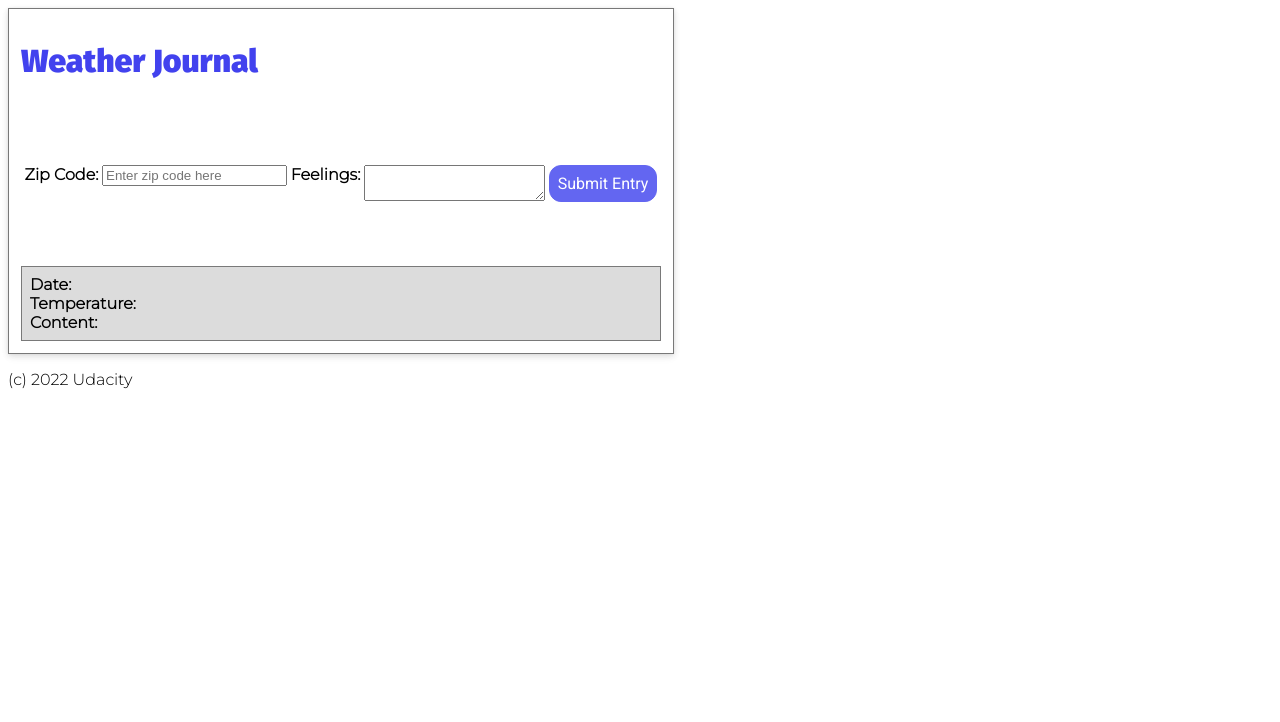
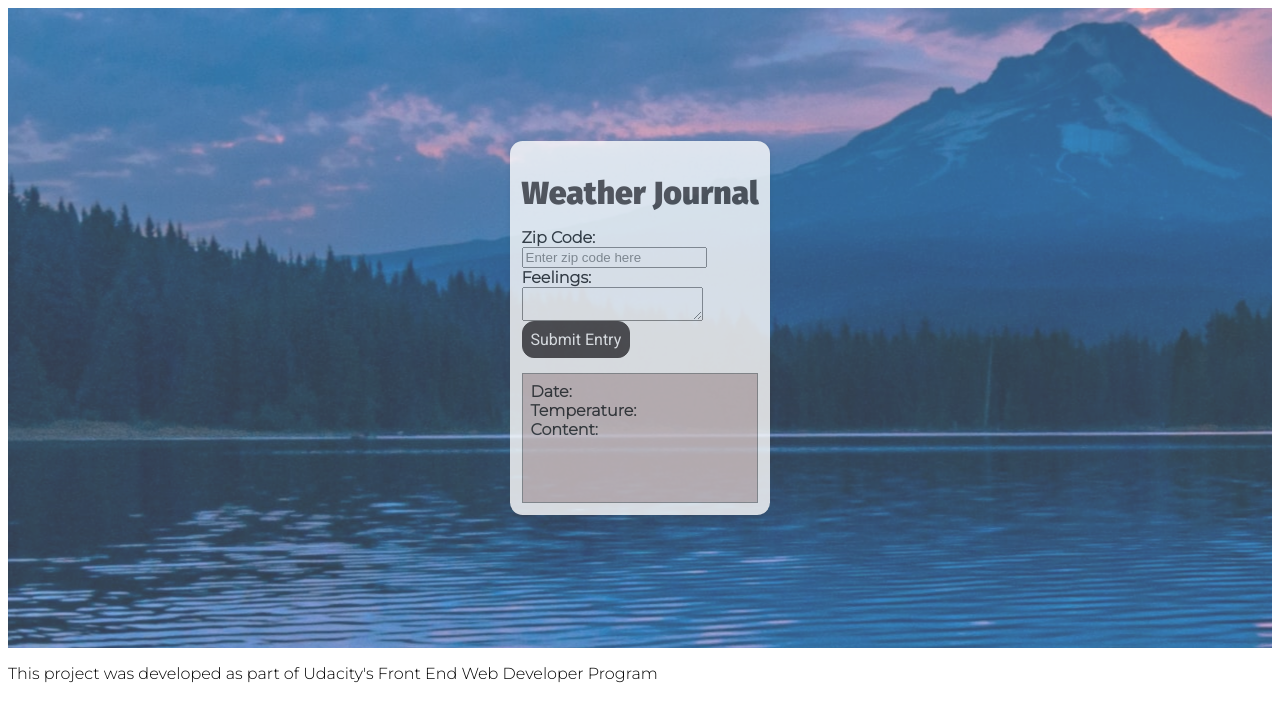
Before and after one commit to abc971-dev/FEWD-Assignment3, a website: page main/website/index.html in a window 1280 px wide. Drawn offline with Linux system fonts and the light colour scheme.

Commit message:
Changed styling with bg image, added support for smaller screens

```diff
--- a/main/website/index.html
+++ b/main/website/index.html
@@ -15,7 +15,7 @@
 <body>
   <main>
     <div id="container">
-      <div><h1>Weather Journal</h1></div>
+      <div id="title"><h1>Weather Journal</h1></div>
     <div id="weatherRequest">
         <label for="zip">Zip Code:</label>
         <input type="text" id="zip" placeholder="Enter zip code here"/>
@@ -33,7 +33,7 @@
   </div>
       </main>
   <footer class="page__footer">
-    <p>(c) 2022 Udacity</p>
+    <p>This project was developed as part of Udacity's Front End Web Developer Program</p>
   </footer>
   <script type="text/javascript" src="app.js"></script>
 </body>
--- a/main/website/styles.css
+++ b/main/website/styles.css
@@ -1,28 +1,66 @@
+main{
+    height:80vh;
+    background:url('noaa-99F4mC79j1I-unsplash.jpg') 30% 45%;
+    opacity:0.8;
+    display:flex;
+    align-items: center;
+    justify-content: center;
+}
+
 h1{
     font-family: 'Fira Sans', serif;
-    color:#4242ee;
+    color:#262020;
 }
 
 body{font-family: 'Montserrat', sans-serif}
 
-#container{
-    width:50vw;
-    min-height:40vh;
+ #container{
+        display:grid;
+        grid-template-areas:
+        "hd"
+        "form"
+        "display";
+        grid-template-rows: 60px 130px 130px;
+        grid-gap:15px;
+        border-radius:0.8rem;
+    box-shadow: 0 4px 10px #00000008,0 0 2px #0000000f,0 2px 6px #0000001f;
+    background:#ffffff;
+    opacity: 0.8;
     padding:0.75rem;
-    justify-content: space-between;
+}
+
+@media(min-width:600px){
+    #weatherRequest{
+        grid-area:form;
+        display:flex;
+        flex-direction:row;
+        justify-content: space-evenly;
+        align-items:flex-start
+    }
+
+}
+
+#weatherRequest{
+    grid-area:form;
     display:flex;
-    flex-direction: column;
-    border:1px solid #787878;
-    box-shadow: 0 4px 10px #00000008,0 0 2px #0000000f,0 2px 6px #0000001f;
+    flex-direction:column;
+    justify-content: space-evenly;
+    align-items:flex-start
 }
-#weatherRequest{display:flex;flex-direction:row;justify-content: space-evenly;align-items:flex-start}
+
+#title{
+    grid-area: hd;
+}
+
+
 
 
 #dataDisplay{
+    grid-area:display;
     display:flex;
     flex-direction:column;
     padding:0.5rem;
-    background-color: gainsboro;
+    background-color:  #c9b5b5;
     border: 1px groove #797979;
 }
 
@@ -31,15 +69,16 @@ button{
     padding:0.5em;
     box-sizing:border-box;
     font-family: 'Roboto';
-    background-color:#6366F1;
-    border:1px #6366F1 solid;
+    background-color:#262020;
+    border:1px#262020 solid;
     color:#ffffff;
     font-size:1rem;
 }
 
 button:hover{
-    background-color: #4F46E5;
-    border-color:#4F46E5;
+    background-color: #837070;
+    border-color: #837070;
+    color:#000000;
 }
 
 label{font-weight:bold}
```
Also changed, not shown: README.md, main/website/noaa-99F4mC79j1I-unsplash.jpg (added).
